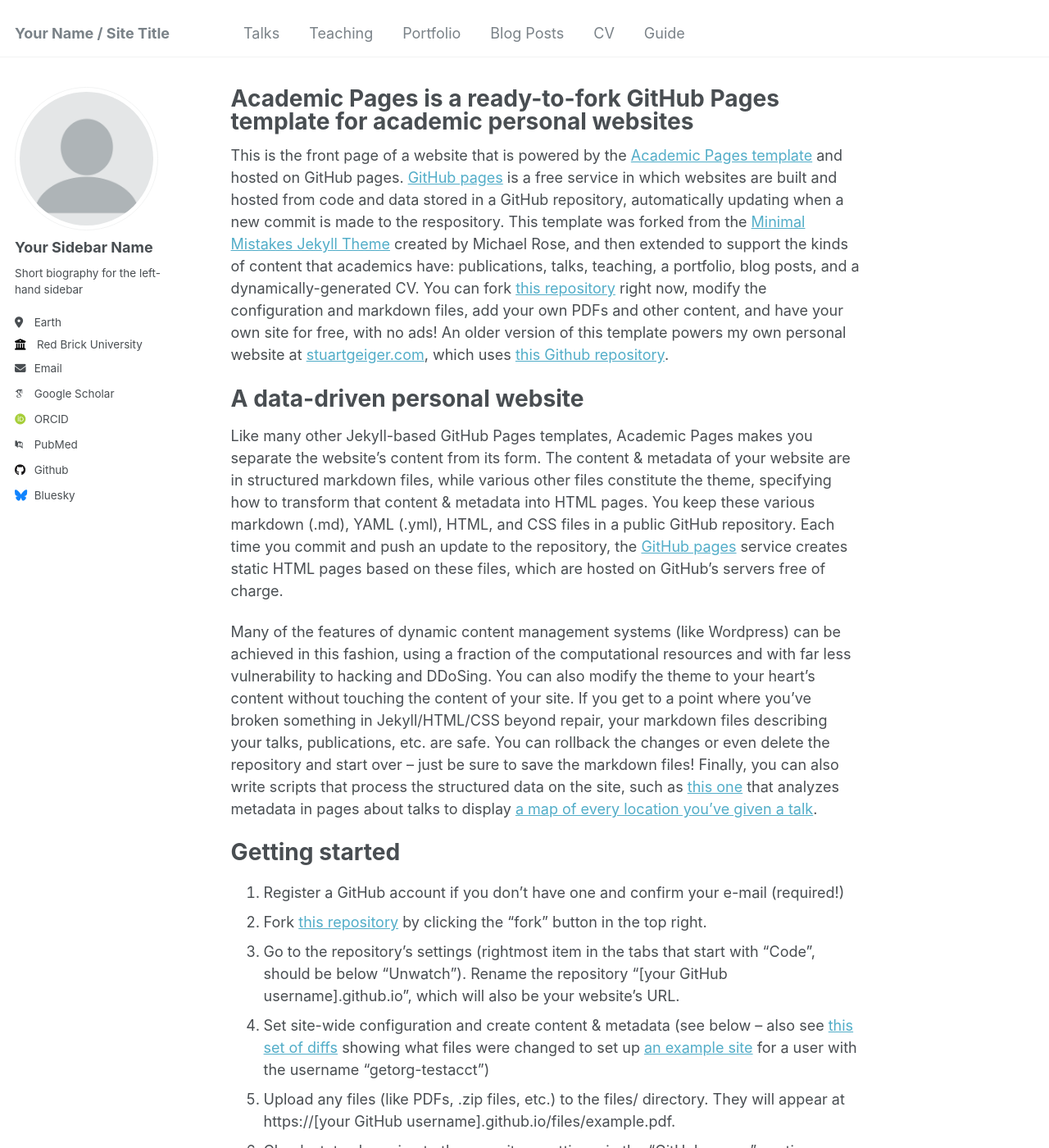
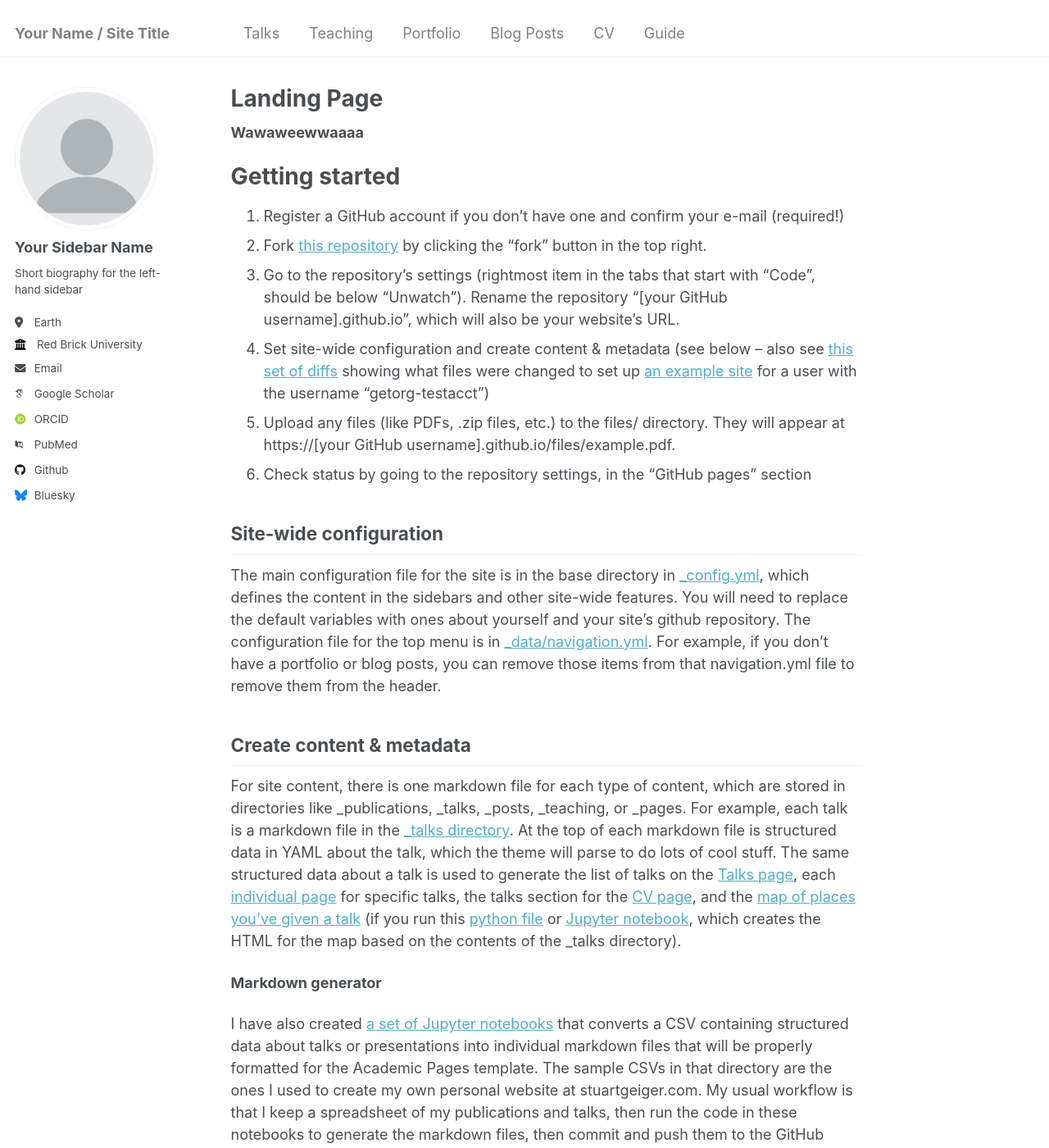
Before and after one commit to Bob-zb-chang/bobchang.github.io, a Jekyll site: the page built from _pages/about.md, in a window 1280 px wide and 1400 px high. Shown: the whole window at 82% size. Built offline with Jekyll 4.4.1, drawn with Linux system fonts in a browser that asks for light colours; some web fonts are replaced.

Commit message:
Update about.md

```diff
--- a/_pages/about.md
+++ b/_pages/about.md
@@ -1,19 +1,13 @@
 ---
 permalink: /
-title: "Academic Pages is a ready-to-fork GitHub Pages template for academic personal websites"
+title: "Landing Page"
 author_profile: true
 redirect_from:
   - /about/
   - /about.html
 ---
 
-This is the front page of a website that is powered by the [Academic Pages template](https://github.com/academicpages/academicpages.github.io) and hosted on GitHub pages. [GitHub pages](https://pages.github.com) is a free service in which websites are built and hosted from code and data stored in a GitHub repository, automatically updating when a new commit is made to the respository. This template was forked from the [Minimal Mistakes Jekyll Theme](https://mmistakes.github.io/minimal-mistakes/) created by Michael Rose, and then extended to support the kinds of content that academics have: publications, talks, teaching, a portfolio, blog posts, and a dynamically-generated CV. You can fork [this repository](https://github.com/academicpages/academicpages.github.io) right now, modify the configuration and markdown files, add your own PDFs and other content, and have your own site for free, with no ads! An older version of this template powers my own personal website at [stuartgeiger.com](http://stuartgeiger.com), which uses [this Github repository](https://github.com/staeiou/staeiou.github.io).
-
-A data-driven personal website
-======
-Like many other Jekyll-based GitHub Pages templates, Academic Pages makes you separate the website's content from its form. The content & metadata of your website are in structured markdown files, while various other files constitute the theme, specifying how to transform that content & metadata into HTML pages. You keep these various markdown (.md), YAML (.yml), HTML, and CSS files in a public GitHub repository. Each time you commit and push an update to the repository, the [GitHub pages](https://pages.github.com/) service creates static HTML pages based on these files, which are hosted on GitHub's servers free of charge.
-
-Many of the features of dynamic content management systems (like Wordpress) can be achieved in this fashion, using a fraction of the computational resources and with far less vulnerability to hacking and DDoSing. You can also modify the theme to your heart's content without touching the content of your site. If you get to a point where you've broken something in Jekyll/HTML/CSS beyond repair, your markdown files describing your talks, publications, etc. are safe. You can rollback the changes or even delete the repository and start over -- just be sure to save the markdown files! Finally, you can also write scripts that process the structured data on the site, such as [this one](https://github.com/academicpages/academicpages.github.io/blob/master/talkmap.ipynb) that analyzes metadata in pages about talks to display [a map of every location you've given a talk](https://academicpages.github.io/talkmap.html).
+**Wawaweewwaaaa**
 
 Getting started
 ======
```
